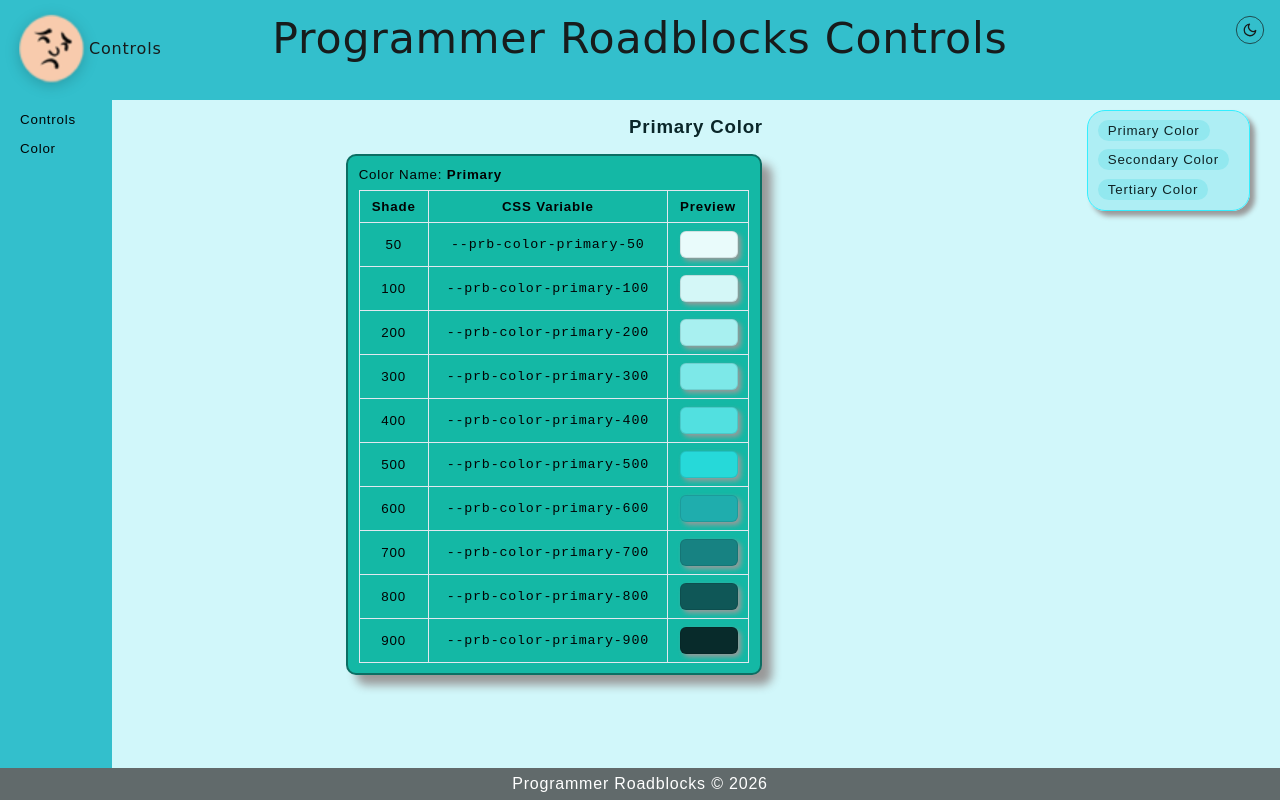
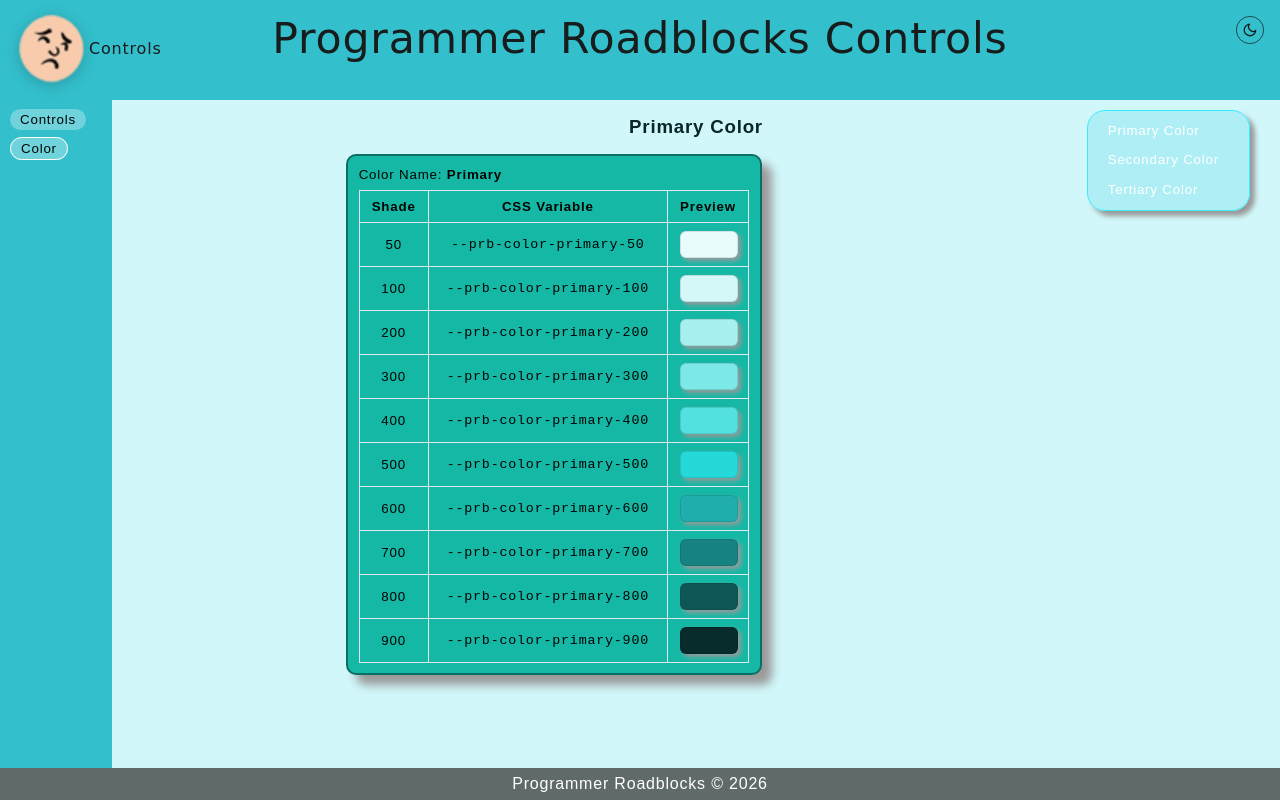
Before and after one commit to PRBDUDE/prb-controls, an Angular app: page /color in a window 1280 px wide. Built offline with nearby package versions, Linux system fonts and the light colour scheme.

Commit message:
fix right side page menu styling

```diff
--- a/public/assets/scss/_color.scss
+++ b/public/assets/scss/_color.scss
@@ -16,18 +16,18 @@
   --color-content-text: hsl(var(--base-hue) 6% 1%);
 
   --color-menu-background: hsl(var(--base-hue) 60% 50%);
-  --color-menu-button-background: hsl(var(--hue), 60%, 65%);
+  --color-menu-button-background: hsl(var(--base-hue), 60%, 65%);
   --color-menu-text: hsl(var(--base-hue) 80% 1%);
   --color-menu-background-hover: hsl(var(--base-hue) 80% 60%);
-  --color-menu-hover-text: hsl(var(--hue), 40%, 10%);
-  --color-menu-active-link-border: hsl(var(--hue), 30%, 40%);
+  --color-menu-hover-text: hsl(var(--base-hue), 40%, 10%);
+  --color-menu-active-link-border: hsl(var(--base-hue), 50%, 100%);
 
   --color-side-menu-background: hsl(var(--base-hue) 60% 60%);
   --color-side-menu-text: hsl(var(--base-hue) 80% 1%);
   --color-side-menu-background-hover: hsl(var(--base-hue) 80% 60%);
 
   --color-page-menu-background: hsla(var(--base-hue), 70%, 50%, 20%);
-  --color-page-menu-text: hsl(var(--base-hue), 40%, 10%);
+  --color-page-menu-text: hsl(var(--base-hue), 50%, 100%);
   --color-page-menu-hover-background: hsl(var(--base-hue), 80%, 80%);
   --color-page-menu-hover-text: hsl(var(--base-hue), 40%, 10%);
   --color-page-menu-active-link-border: hsl(var(--base-hue), 30%, 40%);
@@ -96,13 +96,17 @@
     --color-content-text: hsl(var(--base-hue) 60% 100%);
 
     --color-menu-background: hsl(var(--base-hue) 80% 15%);
+    --color-menu-button-background: hsl(var(--base-hue), 40%, 35%);
     --color-menu-text: hsl(var(--base-hue) 80% 100%);
     --color-menu-background-hover: hsl(var(--base-hue) 30% 30%);
+    --color-menu-hover-text: hsl(var(--base-hue), 50%, 100%);
+    --color-menu-active-link-border: hsl(var(--base-hue), 60%, 70%);
 
-    --color-page-menu-background: hsla(var(--base-hue), 70%, 50%, 30%);
-    --color-page-menu-text: hsl(var(--base-hue), 40%, 10%);
-    --color-page-menu-hover-background: hsl(var(--base-hue), 80%, 80%);
-    --color-page-menu-hover-text: hsl(var(--base-hue), 40%, 10%);
+    --color-page-menu-background: hsla(var(--base-hue), 70%, 40%, 30%);
+    --color-page-menu-button-background: hsla(var(--base-hue), 70%, 60%, 40%);
+    --color-page-menu-text: hsl(var(--base-hue), 50%, 100%);
+    --color-page-menu-hover-background: hsl(var(--base-hue), 80%, 35%);
+    --color-page-menu-hover-text: hsl(var(--base-hue), 40%, 100%);
     --color-page-menu-active-link-border: hsl(var(--base-hue), 30%, 40%);
     --color-page-menu-border: hsl(var(--base-hue), 90%, 70%);
 
--- a/public/assets/scss/_menu.scss
+++ b/public/assets/scss/_menu.scss
@@ -21,7 +21,7 @@
       padding: 3px 10px;
       text-decoration: none;
       text-align: center;
-      background-color: var(--color-page-menu-background);
+      background-color: var(--color-page-menu-button-background);
       color: var(--color-page-menu-text);
       border-radius: 18px;
 
--- a/src/app/core/menu/menu.scss
+++ b/src/app/core/menu/menu.scss
@@ -25,7 +25,7 @@ nav {
       border-radius: 18px;
 
       &:hover {
-        background-color: var(--color-menu-hover-background);
+        background-color: var(--color-menu-background-hover);
         color: var(--color-menu-hover-text);
       }
     }
```
